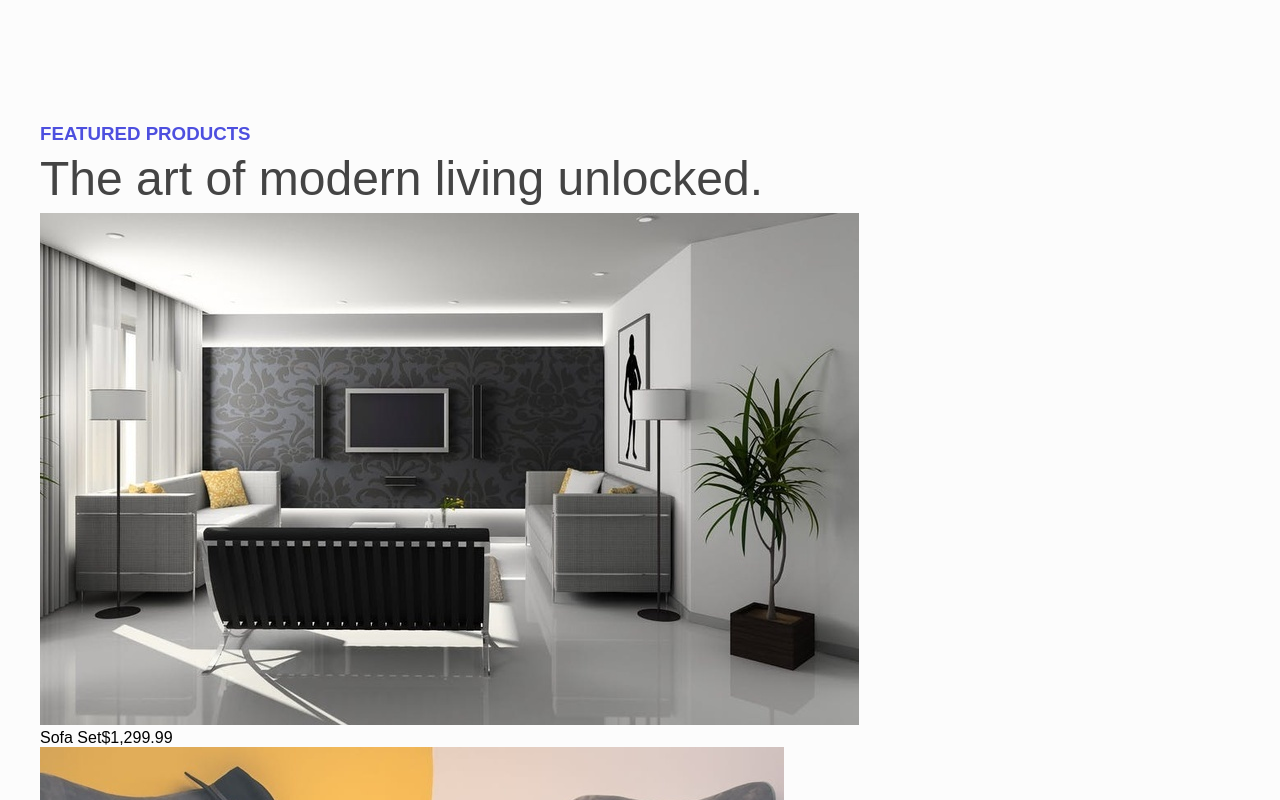
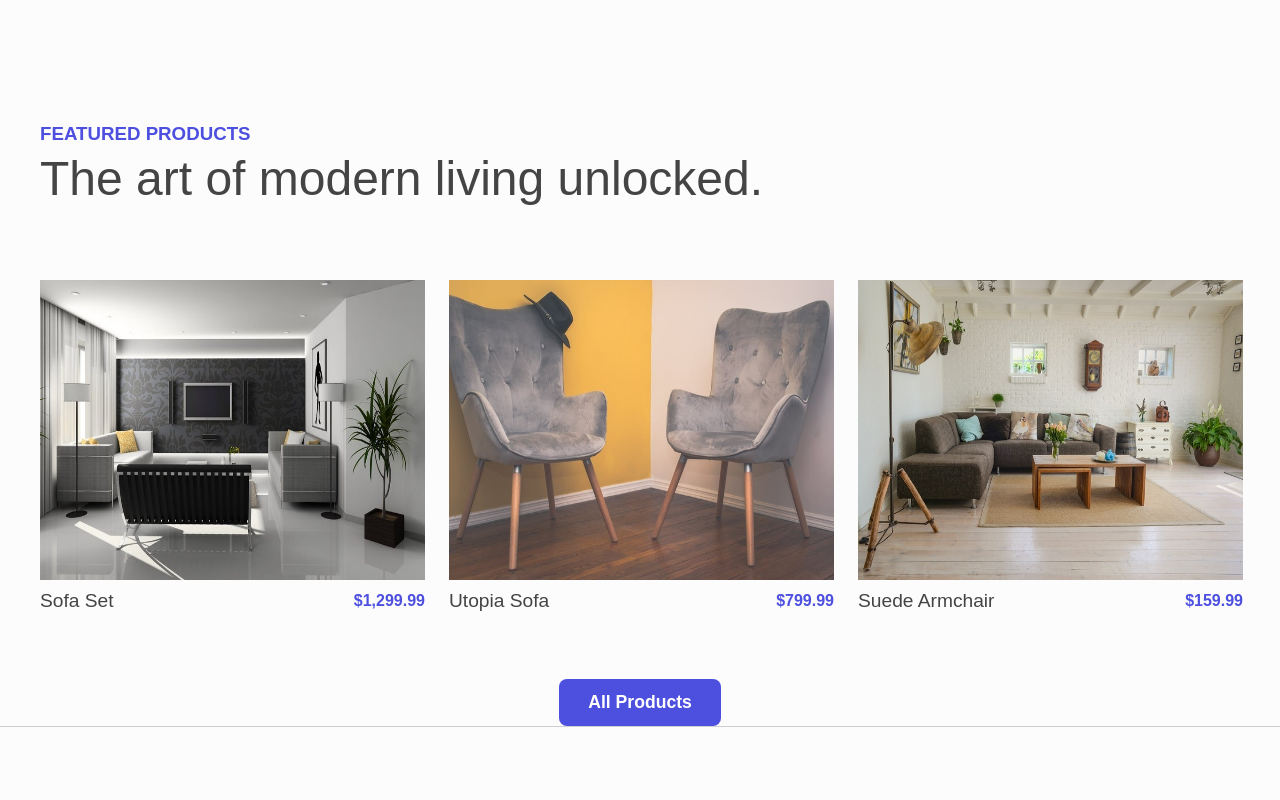
Before and after one commit to sasanedicbn/Home-Heaven-e-commerce, a React (Vite) app: page / in a window 1280 px wide. Shown: the part 1100-1900 px from the top of the page. Built offline with nearby package versions, Linux system fonts and the light colour scheme.

Commit message:
Finish style for feeturedProducts

```diff
--- a/src/index.css
+++ b/src/index.css
@@ -140,6 +140,8 @@ color: var(--color-paragraph-primary);
 /* FEATUREDPRODUCTS */
 .section-featured-products{
   margin-top: 10rem;
+  margin-bottom: 10rem;
+  border-bottom: 1px solid rgb(207, 207, 207);
 }
 .featured-header-description{
   color: var(--color-paragraph-primary);
@@ -150,3 +152,38 @@ color: var(--color-paragraph-primary);
 .featured-header-title{
   color: var(--color-primary);
 }
+.feturedItem{
+  display: flex;
+  gap: 1.5rem;
+  margin-top: 4.2rem;
+  margin-bottom: 4.2rem;
+}
+.feturedItem img{
+  width: 385px;
+  height: 300px;
+}
+.featured-product-description{
+  margin-top: .4rem;
+  align-items: center;
+  display: flex;
+  justify-content: space-between;
+}
+.featured-product-name{
+  font-size: 1.2rem;
+  color: var(--color-paragraph-primary);
+}
+.featured-product-price{
+  color: var(--color-primary);
+  font-weight: bold;
+}
+.featured-btn-container{
+  display: flex;
+  justify-content: center;
+}
+.btn-featured{
+  background-color: var(--color-primary);
+  color:#fff;
+}
+.btn-featured:hover{
+  background-color: rgb(44, 47, 212);;
+}
--- a/src/pages/FeaturedProducts.tsx
+++ b/src/pages/FeaturedProducts.tsx
@@ -8,9 +8,16 @@ const FeaturedProducts = () => {
            <h3 className="featured-header-title">FEATURED PRODUCTS</h3>
            <h4 className="featured-header-description">The art of modern living unlocked.</h4>
           </div>
+          <div className="feturedItem">
            <FeaturedItem  name="Sofa Set" price="$1,299.99" img="public/FeturedProducts/product-1.jpeg"/>
            <FeaturedItem  name="Utopia Sofa" price="$799.99" img="public/FeturedProducts/product-16.jpeg"/>
            <FeaturedItem  name="Suede Armchair" price="$159.99" img="public/FeturedProducts/product-17.jpeg"/>
+          </div>
+          <div className="featured-btn-container">
+            <a href="/">
+                <button className="btn btn-featured">All Products</button>
+            </a>
+          </div>
          </div>
         </section>
     )
```
